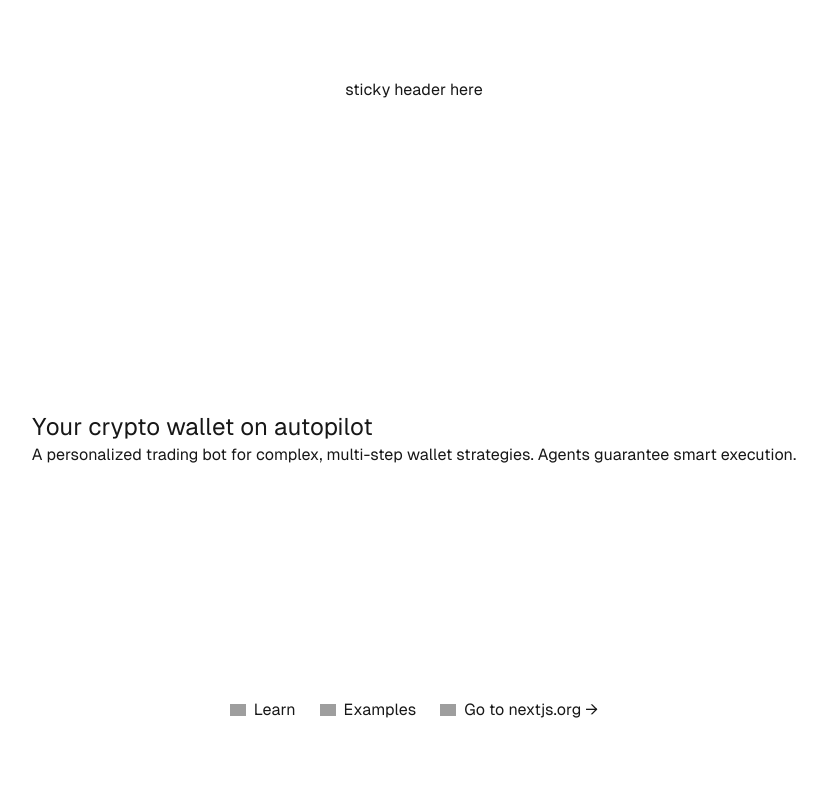
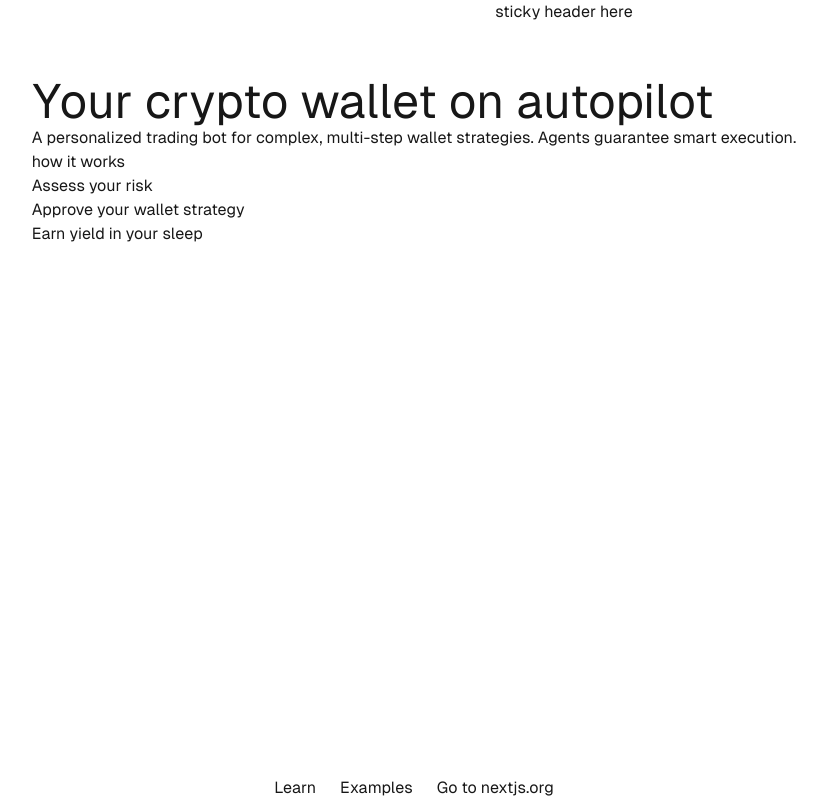
Before and after one commit to eddy-guo/axal-v1, a Next.js app: page / in a window 1280 px wide. Shown: the whole page, without its empty margins (226-1053 px from the left). Built offline with nearby package versions, Linux system fonts and the light colour scheme; grey boxes are pictures that could not be loaded.

Commit message:
sticky header, more text

```diff
--- a/src/app/page.tsx
+++ b/src/app/page.tsx
@@ -1,21 +1,25 @@
 import Image from "next/image";
-import Logo from "../app/public/logo.svg"
+import Logo from "../app/public/logo.svg";
 
 export default function Home() {
   return (
-    <div className="grid grid-rows-[20px_1fr_20px] items-center justify-items-center min-h-screen p-8 pb-20 gap-16 sm:p-20 font-[family-name:var(--font-geist-sans)]">
-      <header>
+    <div className="flex flex-col min-h-full items-center justify-items-center min-h-screen font-[family-name:var(--font-geist-sans)]">
+      <header className="flex flex-row sticky top-0 z-10">
+        <Image src={Logo} alt="logo" />
         sticky header here
       </header>
-      <main>
-      <Image src={Logo} alt="logo" />
-        <h1 className="text-2xl">
-          Your crypto wallet on autopilot
-        </h1>
+      <main className="flex-grow">
+        <h1 className="text-5xl">Your crypto wallet on autopilot</h1>
         <p>
-        A personalized trading bot for complex, multi-step wallet
-        strategies. Agents guarantee smart execution.
+          A personalized trading bot for complex, multi-step wallet strategies.
+          Agents guarantee smart execution.
         </p>
+        <ul>
+          how it works
+          <li>Assess your risk</li>
+          <li>Approve your wallet strategy</li>
+          <li>Earn yield in your sleep</li>
+        </ul>
       </main>
       <footer className="row-start-3 flex gap-6 flex-wrap items-center justify-center">
         <a
@@ -24,13 +28,6 @@ export default function Home() {
           target="_blank"
           rel="noopener noreferrer"
         >
-          <Image
-            aria-hidden
-            src="https://nextjs.org/icons/file.svg"
-            alt="File icon"
-            width={16}
-            height={16}
-          />
           Learn
         </a>
         <a
@@ -39,13 +36,6 @@ export default function Home() {
           target="_blank"
           rel="noopener noreferrer"
         >
-          <Image
-            aria-hidden
-            src="https://nextjs.org/icons/window.svg"
-            alt="Window icon"
-            width={16}
-            height={16}
-          />
           Examples
         </a>
         <a
@@ -54,14 +44,7 @@ export default function Home() {
           target="_blank"
           rel="noopener noreferrer"
         >
-          <Image
-            aria-hidden
-            src="https://nextjs.org/icons/globe.svg"
-            alt="Globe icon"
-            width={16}
-            height={16}
-          />
-          Go to nextjs.org →
+          Go to nextjs.org
         </a>
       </footer>
     </div>
```
Also changed, not shown: src/app/public/graphic.png (added).
